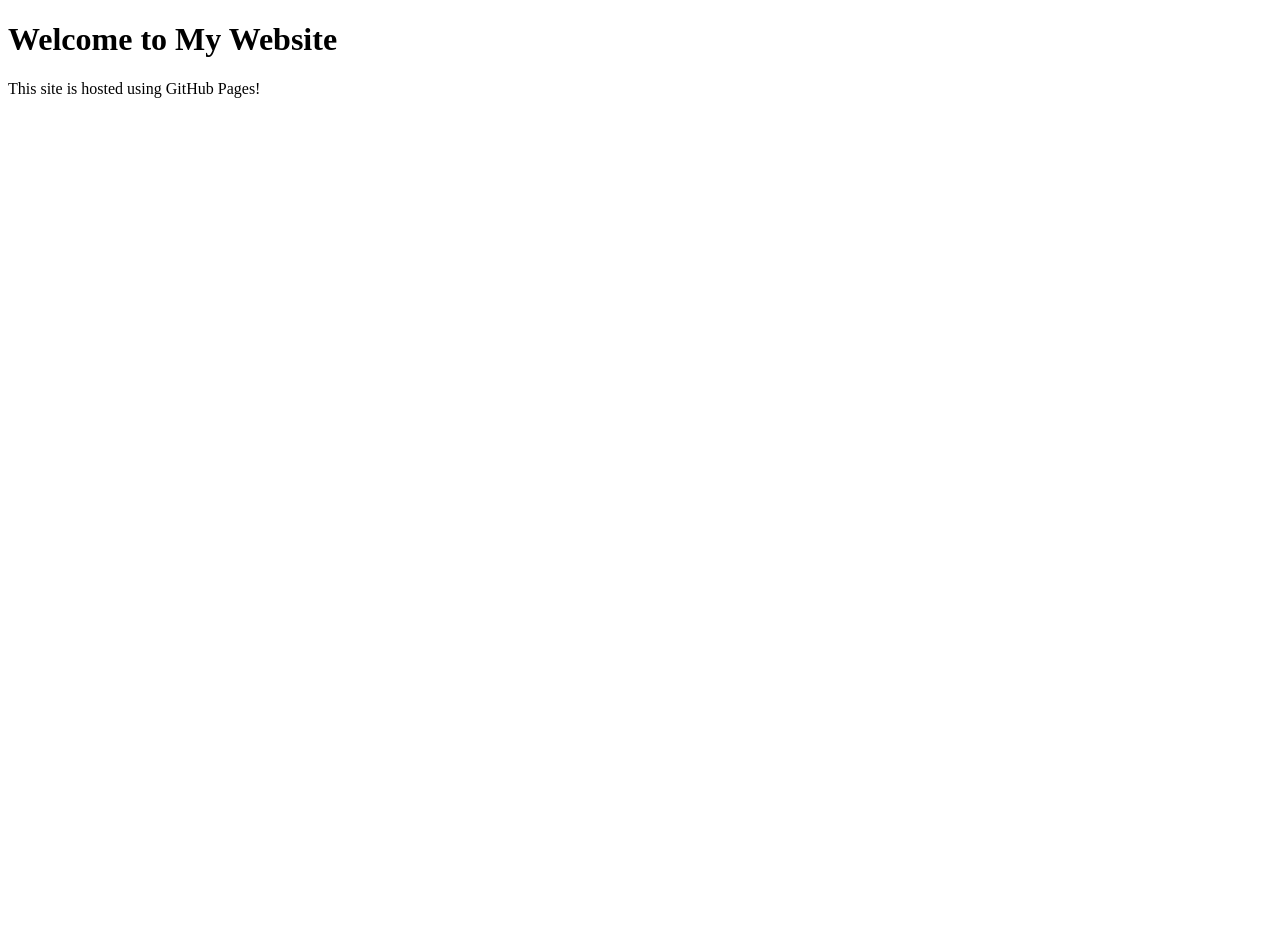
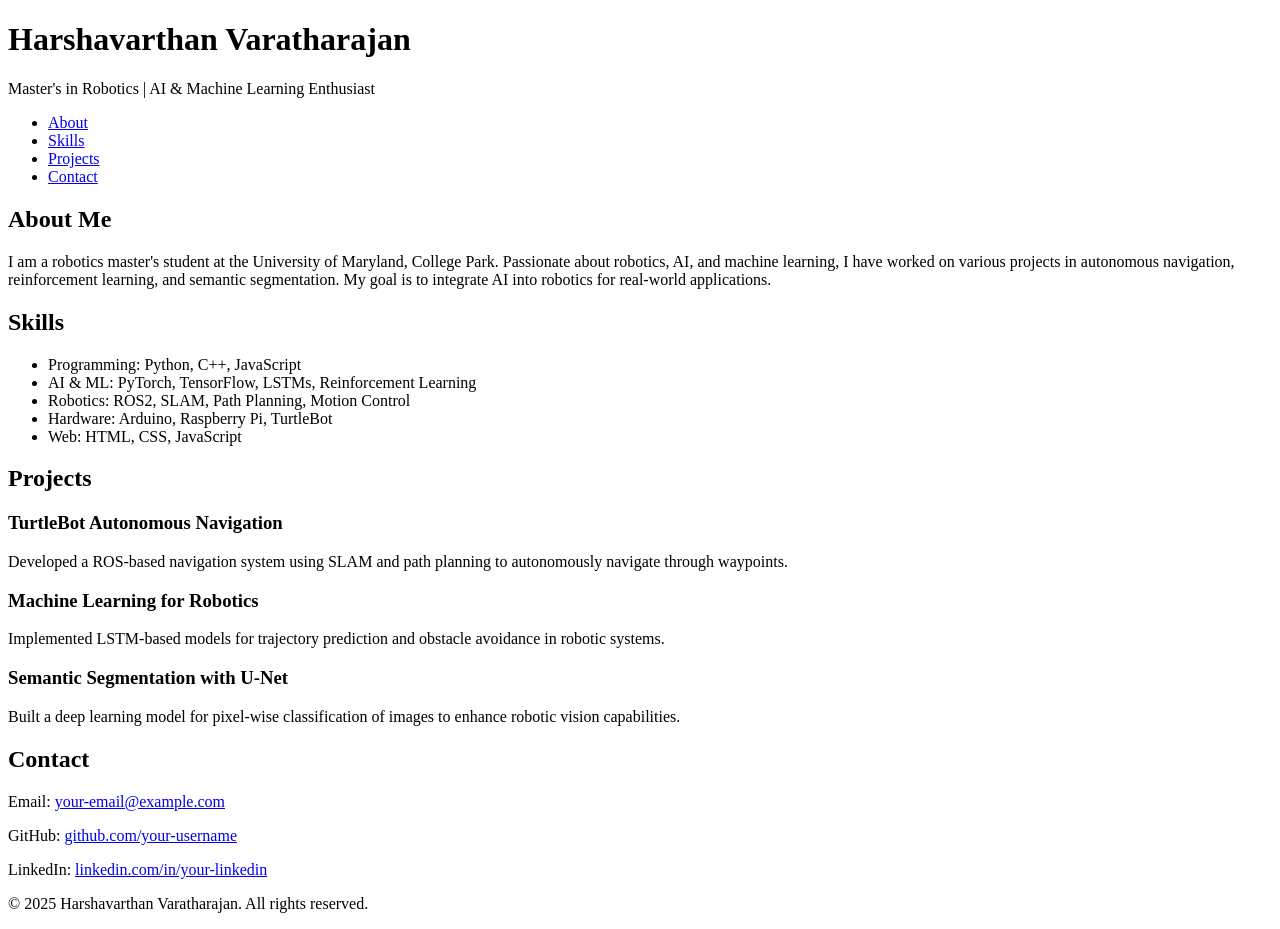
Before and after one commit to harshavarthanv/harshavarthanv.github.io, a plain HTML site: page index.html in a window 1280 px wide. Before the commit the page ends 800 px from the top, so only its background shows below. Drawn offline with Linux system fonts and the light colour scheme.

Commit message:
Update index.html

```diff
--- a/index.html
+++ b/index.html
@@ -3,10 +3,69 @@
 <head>
     <meta charset="UTF-8">
     <meta name="viewport" content="width=device-width, initial-scale=1.0">
-    <title>My GitHub Pages Website</title>
+    <title>Harshavarthan Varatharajan | Portfolio</title>
+    <link rel="stylesheet" href="style.css">
+    <script defer src="script.js"></script>
 </head>
 <body>
-    <h1>Welcome to My Website</h1>
-    <p>This site is hosted using GitHub Pages!</p>
+    <header>
+        <h1>Harshavarthan Varatharajan</h1>
+        <p>Master's in Robotics | AI & Machine Learning Enthusiast</p>
+        <nav>
+            <ul>
+                <li><a href="#about">About</a></li>
+                <li><a href="#skills">Skills</a></li>
+                <li><a href="#projects">Projects</a></li>
+                <li><a href="#contact">Contact</a></li>
+            </ul>
+        </nav>
+    </header>
+
+    <section id="about">
+        <h2>About Me</h2>
+        <p>
+            I am a robotics master's student at the University of Maryland, College Park.
+            Passionate about robotics, AI, and machine learning, I have worked on various projects in autonomous navigation,
+            reinforcement learning, and semantic segmentation. My goal is to integrate AI into robotics for real-world applications.
+        </p>
+    </section>
+
+    <section id="skills">
+        <h2>Skills</h2>
+        <ul>
+            <li>Programming: Python, C++, JavaScript</li>
+            <li>AI & ML: PyTorch, TensorFlow, LSTMs, Reinforcement Learning</li>
+            <li>Robotics: ROS2, SLAM, Path Planning, Motion Control</li>
+            <li>Hardware: Arduino, Raspberry Pi, TurtleBot</li>
+            <li>Web: HTML, CSS, JavaScript</li>
+        </ul>
+    </section>
+
+    <section id="projects">
+        <h2>Projects</h2>
+        <div class="project">
+            <h3>TurtleBot Autonomous Navigation</h3>
+            <p>Developed a ROS-based navigation system using SLAM and path planning to autonomously navigate through waypoints.</p>
+        </div>
+        <div class="project">
+            <h3>Machine Learning for Robotics</h3>
+            <p>Implemented LSTM-based models for trajectory prediction and obstacle avoidance in robotic systems.</p>
+        </div>
+        <div class="project">
+            <h3>Semantic Segmentation with U-Net</h3>
+            <p>Built a deep learning model for pixel-wise classification of images to enhance robotic vision capabilities.</p>
+        </div>
+    </section>
+
+    <section id="contact">
+        <h2>Contact</h2>
+        <p>Email: <a href="mailto:your-email@example.com">your-email@example.com</a></p>
+        <p>GitHub: <a href="https://github.com/your-username" target="_blank">github.com/your-username</a></p>
+        <p>LinkedIn: <a href="https://www.linkedin.com/in/your-linkedin" target="_blank">linkedin.com/in/your-linkedin</a></p>
+    </section>
+
+    <footer>
+        <p>© 2025 Harshavarthan Varatharajan. All rights reserved.</p>
+    </footer>
 </body>
 </html>
```
